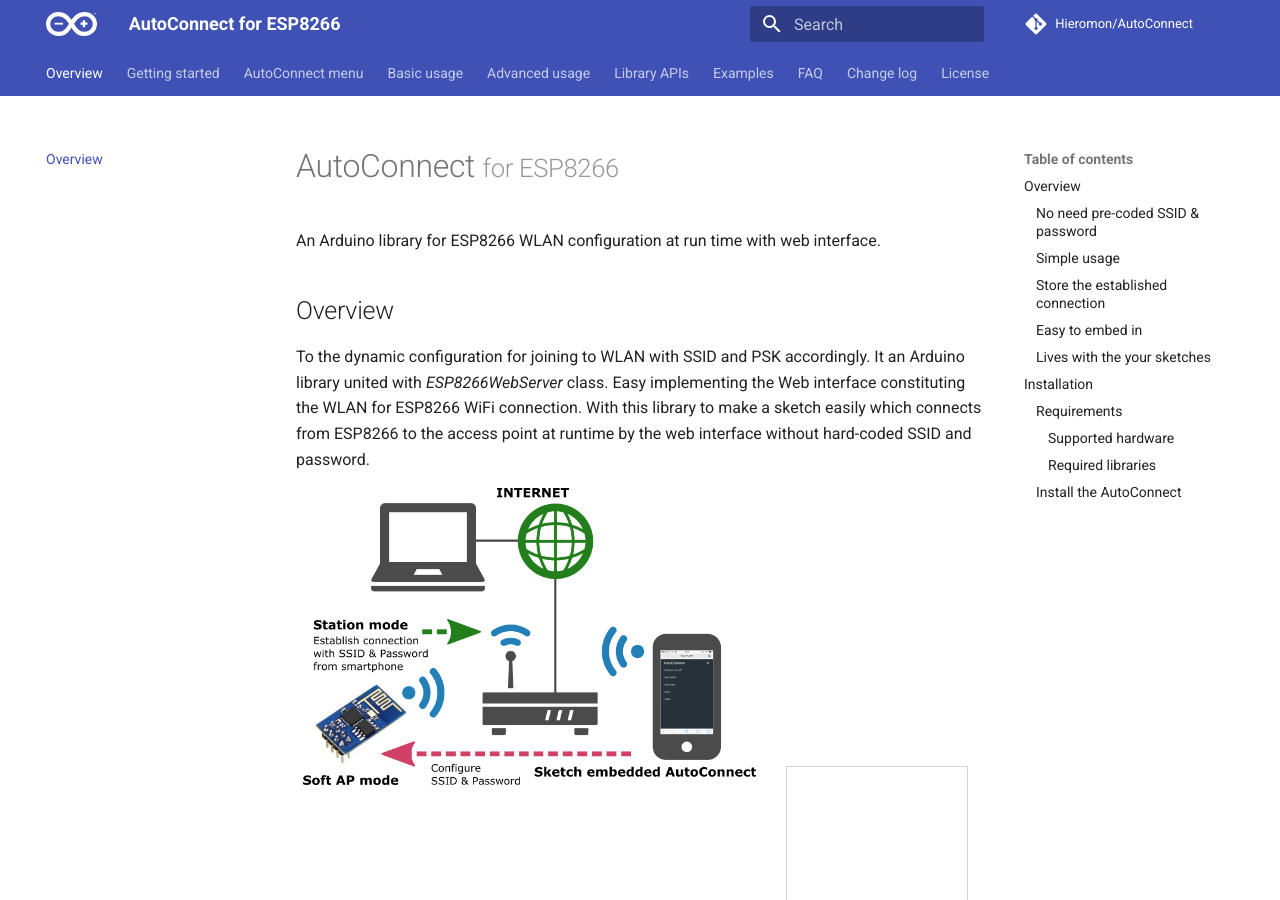
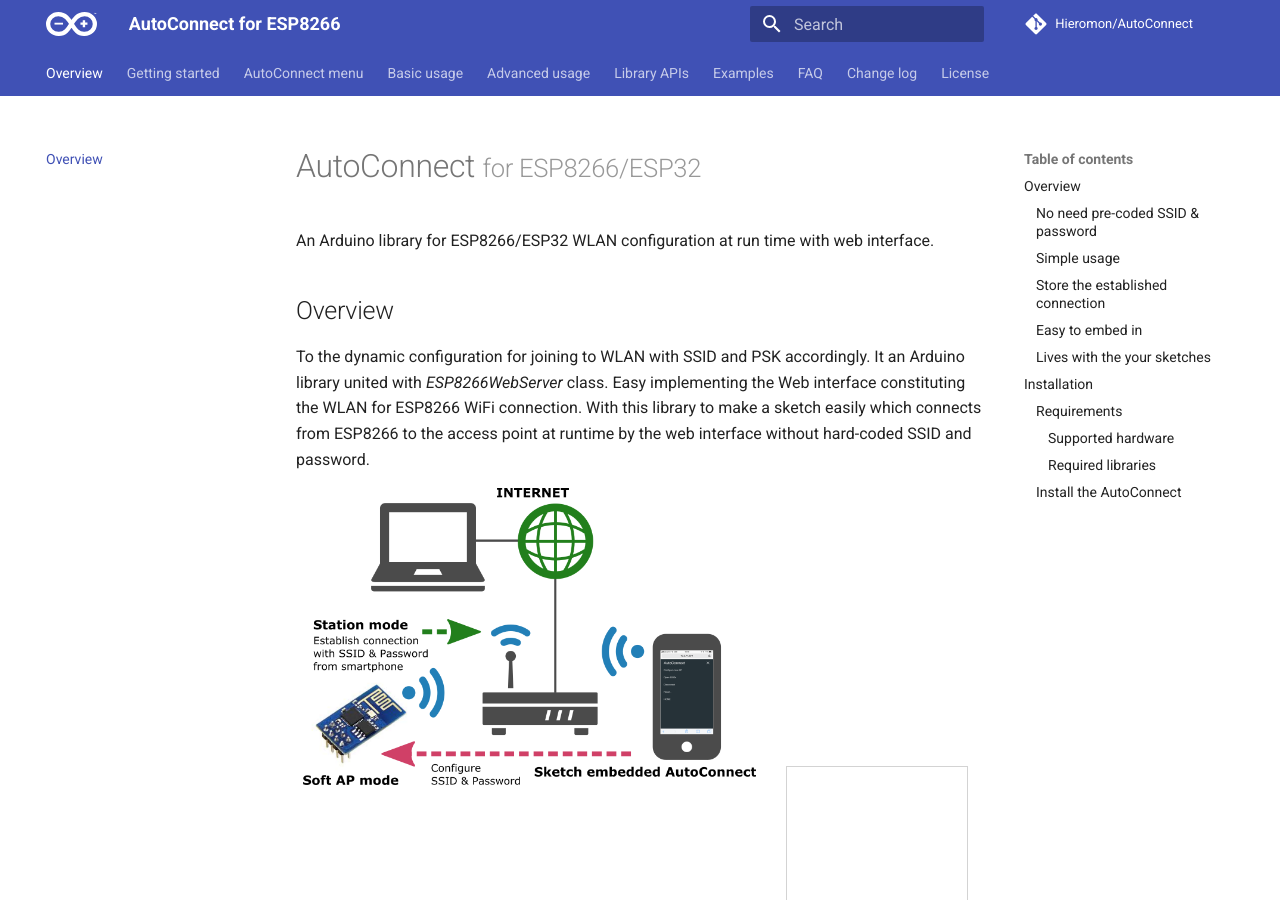
Before and after one commit to Hieromon/AutoConnect, an MkDocs documentation site: the page built from mkdocs/index.md, in a window 1280 px wide and 900 px high. Built offline with MkDocs 1.6.1 and Material for MkDocs 9.7.7, drawn with Linux system fonts in a browser that asks for light colours; comment, search, counter and statistics services are not loaded; old or Windows-style settings are respelled for this version of MkDocs.

```diff
--- a/mkdocs/index.md
+++ b/mkdocs/index.md
@@ -1,6 +1,6 @@
-# AutoConnect <small>for ESP8266</small>
+# AutoConnect <small>for ESP8266/ESP32</small>
 
-An Arduino library for ESP8266 WLAN configuration at run time with web interface.
+An Arduino library for ESP8266/ESP32 WLAN configuration at run time with web interface.
 
 ## Overview
 
```
Also changed, not shown: README.md (+21 -7 lines), 4 other files.
